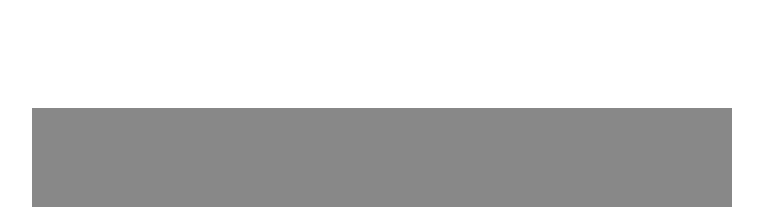
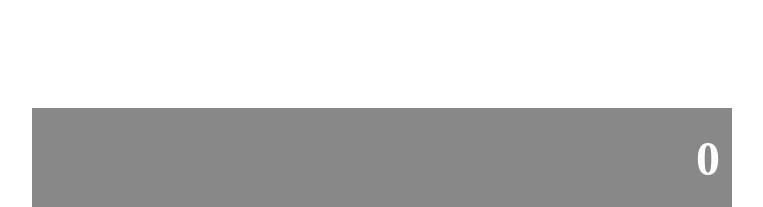
Before and after one commit to flpfar/calculator, a React (Create React App) app: page / in a window 1280 px wide. Shown: the top 207 px of the page, without its empty margins (258-1021 px from the left). Built offline with nearby package versions, Linux system fonts and the light colour scheme.

Commit message:
Refactor result for Display in App

```diff
--- a/src/components/App.js
+++ b/src/components/App.js
@@ -20,22 +20,11 @@
   }
 
   render() {
-    const { total, next, operation } = this.state;
-    let result;
-
-    if (total) {
-      if (next) {
-        result = `${total}${operation}${next}`;
-      } else {
-        result = `${total}${operation}`;
-      }
-    } else {
-      result = operation ? `${next}${operation}` : next;
-    }
+    const { total, next } = this.state;
 
     return (
       <div className="calculator">
-        <Display result={result} />
+        <Display result={next || total || '0'} />
         <ButtonPanel clickHandler={this.handleClick} />
       </div>
     );
```
